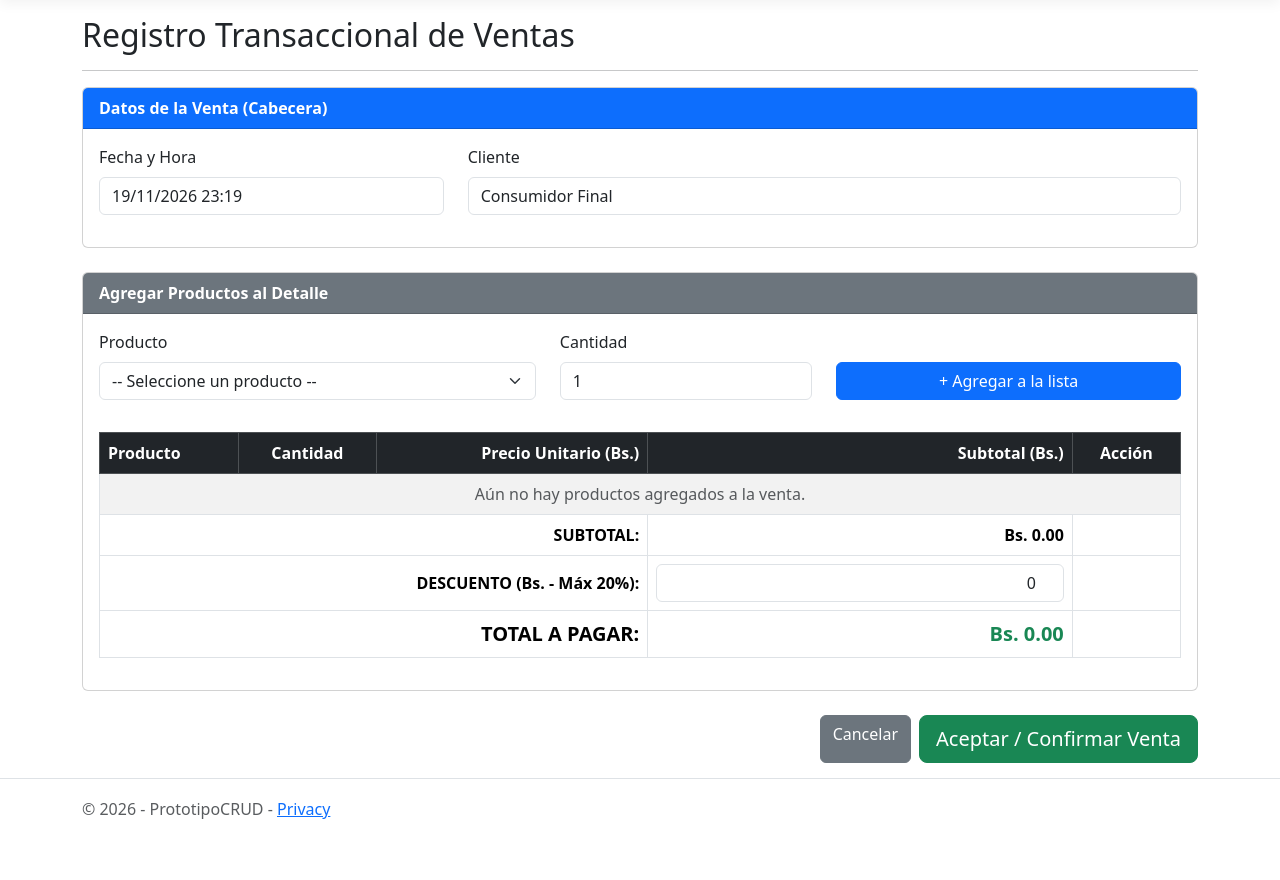
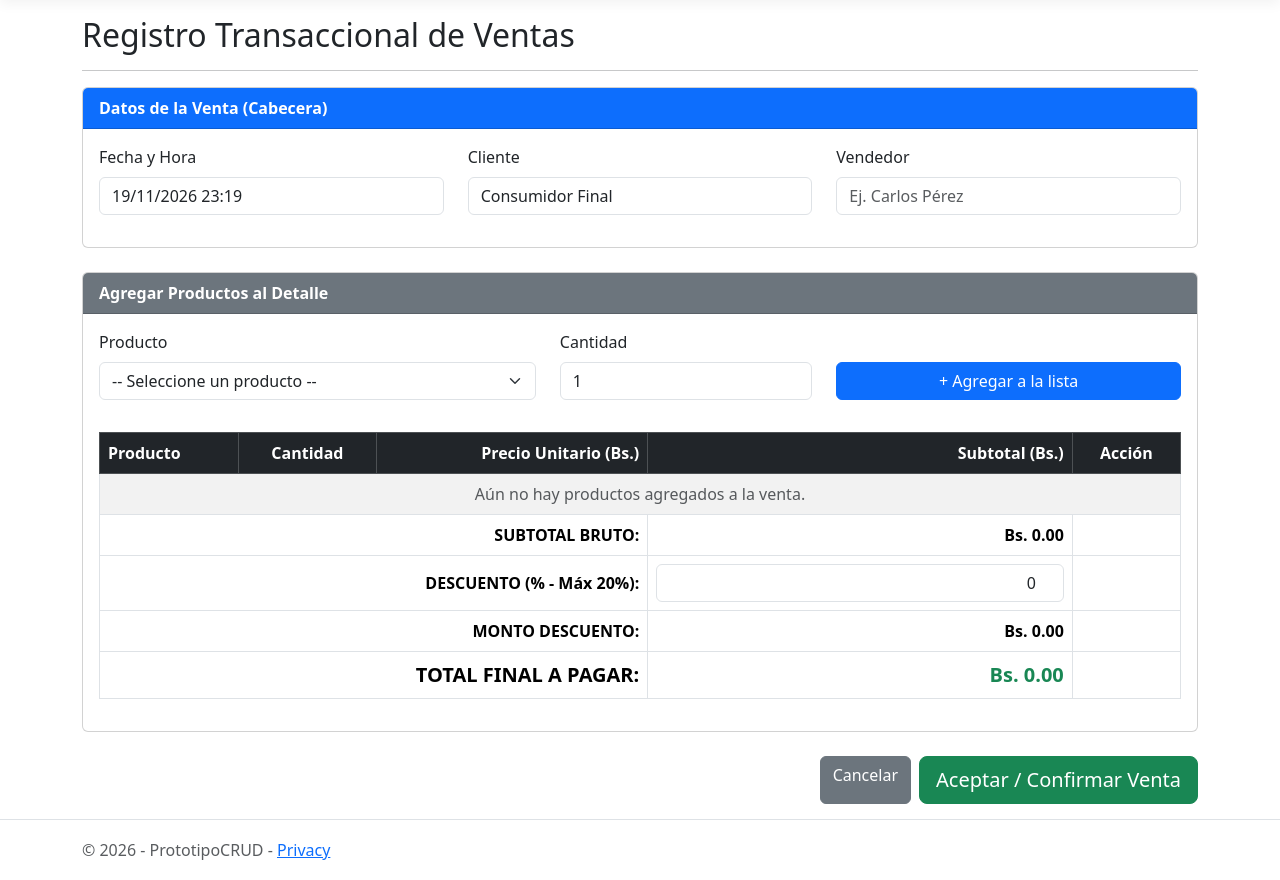
Before and after one commit to chukysan-bot/PrototipoCRUD, an ASP.NET Core app: page /Venta/Create in a window 1280 px wide. Shown: the part 57-937 px from the top of the page. Before the commit the page ends 876 px from the top, so only its background shows below. Run offline with ASP.NET Core 8, Linux system fonts and the light colour scheme; data that the repository does not hold is empty; style sheets or scripts are compiled from the project's sources; database files in the repository are not loaded.

Commit message:
feat(ventas): completa trazabilidad de vendedor, validacion de descuento y vista Create

```diff
--- a/Controllers/VentaController.cs
+++ b/Controllers/VentaController.cs
@@ -1,6 +1,8 @@
 using System;
+using System.Collections.Generic;
 using Microsoft.AspNetCore.Mvc;
 using Microsoft.Extensions.Configuration;
+using Npgsql;
 using PrototipoCRUD.Data;
 using PrototipoCRUD.Models;
 
@@ -8,48 +10,81 @@ namespace PrototipoCRUD.Controllers
 {
     public class VentaController : Controller
     {
+        private readonly string _connectionString;
         private readonly VentaDAO _ventaDAO;
 
         public VentaController(IConfiguration configuration)
         {
-            string connectionString = configuration.GetConnectionString("DefaultConnection") ?? string.Empty;
-            _ventaDAO = new VentaDAO(connectionString);
+            _connectionString = configuration.GetConnectionString("DefaultConnection") ?? string.Empty;
+            _ventaDAO = new VentaDAO(_connectionString);
+        }
+
+        private List<Producto> ObtenerProductos()
+        {
+            var lista = new List<Producto>();
+
+            if (string.IsNullOrWhiteSpace(_connectionString))
+                return lista;
+
+            using var conn = new NpgsqlConnection(_connectionString);
+            conn.Open();
+
+            string sql = "SELECT id, nombre, precio FROM productos ORDER BY nombre;";
+            using var cmd = new NpgsqlCommand(sql, conn);
+            using var reader = cmd.ExecuteReader();
+
+            while (reader.Read())
+            {
+                lista.Add(new Producto
+                {
+                    Id = reader.GetInt32(0),
+                    Nombre = reader.GetString(1),
+                    Precio = reader.GetDecimal(2)
+                });
+            }
+
+            return lista;
         }
 
         [HttpGet]
         public IActionResult Create()
         {
+            ViewBag.Productos = ObtenerProductos();
             return View(new Venta());
         }
 
         [HttpPost]
-        [ValidateAntiForgeryToken]
-        public IActionResult Create(Venta venta, decimal porcentajeDescuento = 0)
+        public IActionResult Registrar([FromBody] Venta venta)
         {
+            if (venta == null)
+            {
+                return BadRequest(new { exito = false, mensaje = "No se recibieron los datos de la venta." });
+            }
+
             try
             {
-                venta.AplicarDescuento(porcentajeDescuento);
+                venta.AplicarDescuento(venta.PorcentajeDescuento);
 
                 if (string.IsNullOrWhiteSpace(venta.Vendedor))
                 {
-                    venta.Vendedor = User?.Identity?.Name is { Length: > 0 } name
-                        ? name
-                        : "Vendedor General";
+                    venta.Vendedor = "Vendedor General";
                 }
 
                 _ventaDAO.RegistrarVenta(venta);
-                TempData["MensajeExito"] = $"Venta registrada. Total final: {venta.TotalFinal:0.00} (Descuento aplicado: {venta.PorcentajeDescuento}%).";
-                return RedirectToAction(nameof(Create));
+
+                return Ok(new
+                {
+                    exito = true,
+                    mensaje = $"Venta registrada correctamente. Total final: Bs. {venta.TotalFinal:0.00} (Descuento: {venta.PorcentajeDescuento}%)."
+                });
             }
             catch (ArgumentOutOfRangeException ex)
             {
-                ModelState.AddModelError(string.Empty, ex.Message);
-                return View(venta);
+                return BadRequest(new { exito = false, mensaje = ex.Message });
             }
             catch (Exception ex)
             {
-                ModelState.AddModelError(string.Empty, $"No se pudo registrar la venta: {ex.Message}");
-                return View(venta);
+                return BadRequest(new { exito = false, mensaje = $"No se pudo registrar la venta: {ex.Message}" });
             }
         }
     }
--- a/Models/Venta.cs
+++ b/Models/Venta.cs
@@ -12,7 +12,7 @@ namespace PrototipoCRUD.Models
         public string Vendedor { get; set; } = string.Empty;
         public List<DetalleVenta> Detalles { get; set; } = new();
 
-        public decimal PorcentajeDescuento { get; private set; }
+        public decimal PorcentajeDescuento { get; set; }
 
         public decimal SubtotalBruto => Math.Round(Detalles.Sum(d => d.Subtotal), 2);
 
--- a/Views/Venta/Create.cshtml
+++ b/Views/Venta/Create.cshtml
@@ -17,9 +17,13 @@
             <label class="form-label">Fecha y Hora</label>
             <input type="text" id="txtFecha" class="form-control" value="@Model.Fecha.ToString("dd/MM/yyyy HH:mm")" readonly />
         </div>
-        <div class="col-md-8 mb-3">
+        <div class="col-md-4 mb-3">
             <label class="form-label">Cliente</label>
             <input type="text" id="txtCliente" class="form-control" value="@Model.Cliente" placeholder="Consumidor Final" />
+        </div>
+        <div class="col-md-4 mb-3">
+            <label class="form-label">Vendedor</label>
+            <input type="text" id="txtVendedor" class="form-control" value="@Model.Vendedor" placeholder="Ej. Carlos Pérez" />
         </div>
     </div>
 </div>
@@ -65,19 +69,24 @@
             </tbody>
             <tfoot>
                 <tr>
-                    <th colspan="3" class="text-end">SUBTOTAL:</th>
+                    <th colspan="3" class="text-end">SUBTOTAL BRUTO:</th>
                     <th class="text-end" id="lblSubtotal">Bs. 0.00</th>
                     <th></th>
                 </tr>
                 <tr>
-                    <th colspan="3" class="text-end align-middle">DESCUENTO (Bs. - Máx 20%):</th>
+                    <th colspan="3" class="text-end align-middle">DESCUENTO (% - Máx 20%):</th>
                     <th class="text-end">
-                        <input type="number" id="txtDescuento" class="form-control text-end" value="0" step="0.01" />
+                        <input type="number" id="txtPorcentajeDescuento" class="form-control text-end" value="0" step="0.01" />
                     </th>
                     <th></th>
                 </tr>
                 <tr>
-                    <th colspan="3" class="text-end fs-5">TOTAL A PAGAR:</th>
+                    <th colspan="3" class="text-end">MONTO DESCUENTO:</th>
+                    <th class="text-end" id="lblMontoDescuento">Bs. 0.00</th>
+                    <th></th>
+                </tr>
+                <tr>
+                    <th colspan="3" class="text-end fs-5">TOTAL FINAL A PAGAR:</th>
                     <th class="text-end fs-5 text-success" id="lblTotal">Bs. 0.00</th>
                     <th></th>
                 </tr>
@@ -96,10 +105,11 @@
         let detallesVenta = [];
         const cmbProducto = document.getElementById("cmbProducto");
         const txtCantidad = document.getElementById("txtCantidad");
-        const txtDescuento = document.getElementById("txtDescuento");
+        const txtPorcentajeDescuento = document.getElementById("txtPorcentajeDescuento");
         const btnAgregar = document.getElementById("btnAgregar");
         const tablaBody = document.getElementById("tablaDetalleBody");
         const lblSubtotal = document.getElementById("lblSubtotal");
+        const lblMontoDescuento = document.getElementById("lblMontoDescuento");
         const lblTotal = document.getElementById("lblTotal");
         const btnConfirmar = document.getElementById("btnConfirmarVenta");
         const alerta = document.getElementById("alertaMensaje");
@@ -110,29 +120,47 @@
             alerta.classList.remove("d-none");
             window.scrollTo({ top: 0, behavior: 'smooth' });
         }
-        function ocultarAlerta() { alerta.classList.add("d-none"); }
+
+        function ocultarAlerta() {
+            alerta.classList.add("d-none");
+        }
 
         btnAgregar.addEventListener("click", () => {
             ocultarAlerta();
             const op = cmbProducto.options[cmbProducto.selectedIndex];
-            if (!op || !op.value) { mostrarAlerta("Seleccione un producto válido.", "warning"); return; }
+            if (!op || !op.value) {
+                mostrarAlerta("Por favor, seleccione un producto para agregar a la venta.", "warning");
+                return;
+            }
 
             const id = parseInt(op.value);
             const nombre = op.getAttribute("data-nombre");
             const precio = parseFloat(op.getAttribute("data-precio"));
             const cant = parseInt(txtCantidad.value);
 
-            if (isNaN(cant) || cant <= 0) { mostrarAlerta("La cantidad debe ser mayor a 0.", "danger"); return; }
+            if (isNaN(cant) || cant <= 0) {
+                mostrarAlerta("Ingrese una cantidad válida mayor a 0.", "warning");
+                return;
+            }
 
             const ex = detallesVenta.find(d => d.IdProducto === id);
-            if (ex) { ex.Cantidad += cant; }
-            else { detallesVenta.push({ IdProducto: id, NombreProducto: nombre, Cantidad: cant, PrecioUnitario: precio }); }
+            if (ex) {
+                ex.Cantidad += cant;
+            } else {
+                detallesVenta.push({
+                    IdProducto: id,
+                    NombreProducto: nombre,
+                    Cantidad: cant,
+                    PrecioUnitario: precio
+                });
+            }
 
-            cmbProducto.value = ""; txtCantidad.value = 1;
+            cmbProducto.value = "";
+            txtCantidad.value = 1;
             renderizarTabla();
         });
 
-        txtDescuento.addEventListener("input", renderizarTabla);
+        txtPorcentajeDescuento.addEventListener("input", renderizarTabla);
 
         function quitarProducto(i) {
             ocultarAlerta();
@@ -143,12 +171,15 @@
         function renderizarTabla() {
             tablaBody.innerHTML = "";
             let subtotal = 0;
+
             if (detallesVenta.length === 0) {
                 tablaBody.innerHTML = `<tr id="filaVacia"><td colspan="5" class="text-center text-muted">Aún no hay productos agregados a la venta.</td></tr>`;
                 lblSubtotal.textContent = "Bs. 0.00";
+                lblMontoDescuento.textContent = "Bs. 0.00";
                 lblTotal.textContent = "Bs. 0.00";
                 return;
             }
+
             detallesVenta.forEach((item, index) => {
                 const sub = item.Cantidad * item.PrecioUnitario;
                 subtotal += sub;
@@ -161,38 +192,59 @@
                         <td class="text-center"><button type="button" class="btn btn-sm btn-danger" onclick="quitarProducto(${index})">Quitar</button></td>
                     </tr>`;
             });
-            const desc = parseFloat(txtDescuento.value) || 0;
-            const total = subtotal - desc;
+
+            const pct = parseFloat(txtPorcentajeDescuento.value) || 0;
+            const montoDesc = Math.round(subtotal * (pct / 100) * 100) / 100;
+            const total = Math.round((subtotal - montoDesc) * 100) / 100;
+
             lblSubtotal.textContent = `Bs. ${subtotal.toFixed(2)}`;
+            lblMontoDescuento.textContent = `Bs. ${montoDesc.toFixed(2)}`;
             lblTotal.textContent = `Bs. ${total.toFixed(2)}`;
         }
 
         btnConfirmar.addEventListener("click", async () => {
             ocultarAlerta();
-            if (detallesVenta.length === 0) { mostrarAlerta("No puede confirmar una venta vacía.", "danger"); return; }
+
+            if (detallesVenta.length === 0) {
+                mostrarAlerta("Agregue al menos un producto antes de confirmar la venta.", "warning");
+                return;
+            }
 
             const cliente = document.getElementById("txtCliente").value.trim() || "Consumidor Final";
-            const descuento = parseFloat(txtDescuento.value) || 0;
+            const vendedor = document.getElementById("txtVendedor").value.trim() || "Vendedor General";
+            const porcentajeDescuento = parseFloat(txtPorcentajeDescuento.value) || 0;
+
+            if (porcentajeDescuento < 0 || porcentajeDescuento > 20) {
+                mostrarAlerta("El descuento permitido debe estar entre 0% y un máximo de 20%. Ajuste el porcentaje para continuar.", "warning");
+                return;
+            }
 
             try {
                 btnConfirmar.disabled = true;
                 const res = await fetch('/Venta/Registrar', {
                     method: 'POST',
                     headers: { 'Content-Type': 'application/json' },
-                    body: JSON.stringify({ Cliente: cliente, DescuentoAplicado: descuento, Detalles: detallesVenta })
+                    body: JSON.stringify({
+                        Cliente: cliente,
+                        Vendedor: vendedor,
+                        PorcentajeDescuento: porcentajeDescuento,
+                        Detalles: detallesVenta
+                    })
                 });
+
                 const json = await res.json();
                 if (res.ok && json.exito) {
-                    mostrarAlerta(json.mensaje, "success");
+                    mostrarAlerta(json.mensaje || "Venta registrada correctamente.", "success");
                     detallesVenta = [];
-                    txtDescuento.value = "0";
+                    txtPorcentajeDescuento.value = "0";
                     document.getElementById("txtCliente").value = "Consumidor Final";
+                    document.getElementById("txtVendedor").value = "";
                     renderizarTabla();
                 } else {
-                    mostrarAlerta(json.mensaje || "Error al registrar.", "danger");
+                    mostrarAlerta(json.mensaje || "Revise los datos ingresados antes de registrar la venta.", "warning");
                 }
             } catch {
-                mostrarAlerta("Error de conexión.", "danger");
+                mostrarAlerta("No se pudo conectar con el servidor. Intente nuevamente.", "warning");
             } finally {
                 btnConfirmar.disabled = false;
             }
--- a/appsettings.json
+++ b/appsettings.json
@@ -1,4 +1,7 @@
 {
+  "ConnectionStrings": {
+    "DefaultConnection": "Host=localhost;Port=5432;Database=minisuper;Username=postgres;Password=postgres"
+  },
   "Logging": {
     "LogLevel": {
       "Default": "Information",
```
Also changed, not shown: Data/VentaDAO.cs (+21 -9 lines), 15 other files.
